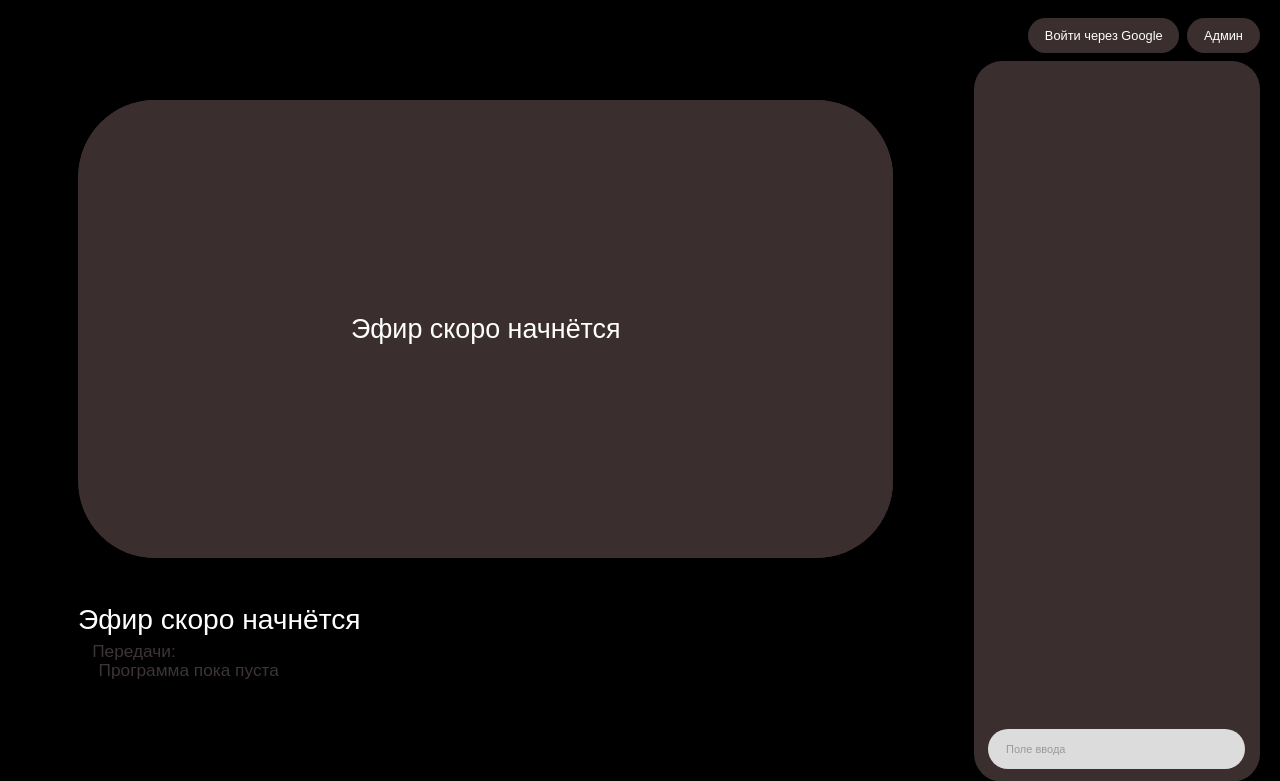
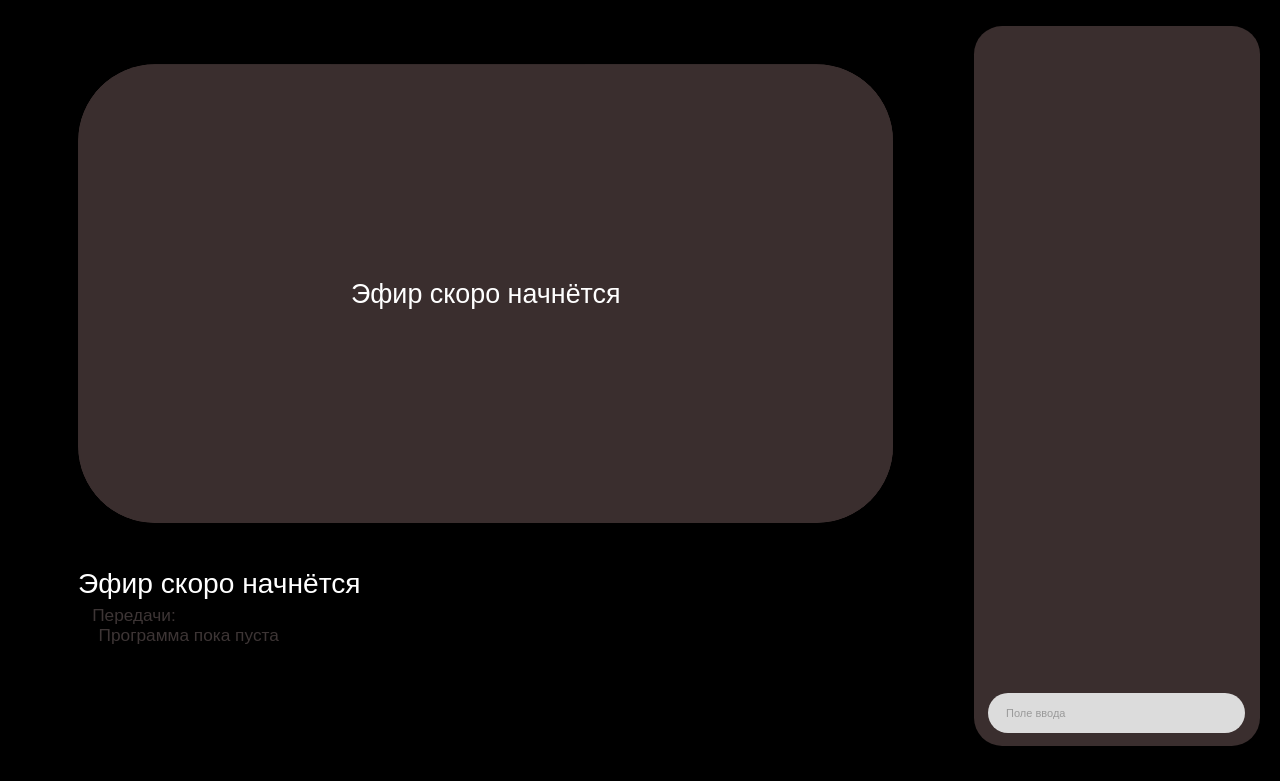
Before and after one commit to depressionwormkhronoshelp/asdasdasdasdadasdasdasdasdasd, a PHP site: page / in a window 1280 px wide. Shown: the top 781 px of the page. Run offline with PHP 8.4, Linux system fonts and the light colour scheme; data that the repository does not hold is empty; a stand-in replaces the project's code that opens the database connection; some libraries are stand-ins or nearby versions; some web fonts are replaced.

Commit message:
Hide admin button for non-admins
[hidden] was overridden by .pill display:flex.

Co-Authored-By: Claude Opus 5.5 (1M context) <noreply@anthropic.com>
Claude-Session: https://claude.ai/code/session_01WD8eFHhPUBdphRmrDAmHgL

```diff
--- a/site/assets/tv.css
+++ b/site/assets/tv.css
@@ -1,5 +1,6 @@
 :root{--bg:#000;--card:#3a2e2e;--card2:#4a3b3b;--text:#fff;--muted:#6f6363;--field:#dcdcdc;--accent:#ff3b4e}
 *{box-sizing:border-box}
+[hidden]{display:none!important}
 html,body{height:100%}
 body{margin:0;background:var(--bg);color:var(--text);font:14px/1.45 Manrope,system-ui,-apple-system,"Segoe UI",Roboto,sans-serif}
 button{font:inherit}
```
